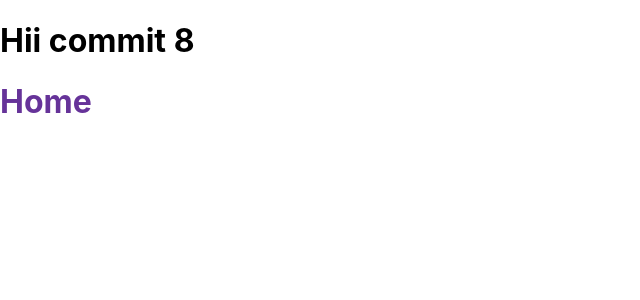
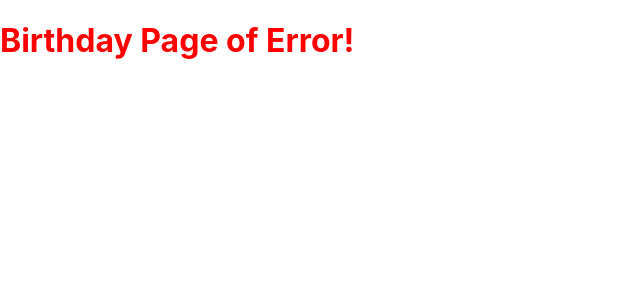
Before and after one commit to subhranshuchoudhury/wishyou, a React (Create React App) app: page / in a window 1280 px wide. Shown: the top 300 px of the page, without its empty margins (0-640 px from the left). Built offline with nearby package versions, Linux system fonts and the light colour scheme.

Commit message:
after wake

```diff
--- a/src/App.js
+++ b/src/App.js
@@ -1,25 +1,17 @@
 import Home from './Components/Home/Home';
 import BirthDay from './Components/Birthday/BirthdayWish';
 import './App.css';
-import {
-  BrowserRouter,
-  Routes,
-  Route,
-} from "react-router-dom";
 import Notfound from './Components/NotFound';
+// import { useLocation } from 'react-router-dom';
+
 
 
 
 function App() {
+  const name =  new URLSearchParams(window.location.search).get('name');
+
   return <>
-  <h1>Hii commit 8</h1>
-  <BrowserRouter>
-    <Routes>
-      <Route exact path="/" element={<Home />} />
-      <Route exact path="/wish/:name" element={<BirthDay />} />
-      <Route element={<Notfound />} />
-    </Routes>
-  </BrowserRouter>
+    <BirthDay name={name}/>
   </>;
 }
 
--- a/src/Components/Birthday/BirthdayWish.jsx
+++ b/src/Components/Birthday/BirthdayWish.jsx
@@ -1,9 +1,7 @@
 import './birthday.css'
-import { useParams } from "react-router-dom";
-const BirthDay = ()=> {
-    let params = useParams();
+const BirthDay = (props)=> {
     return <>
-    <h1 className="bpageTitle">Birthday Page of {params.name}</h1>
+    <h1 className="bpageTitle">Birthday Page of {props.name ? props.name : "Error!"}</h1>
     </>
 }
 
```
